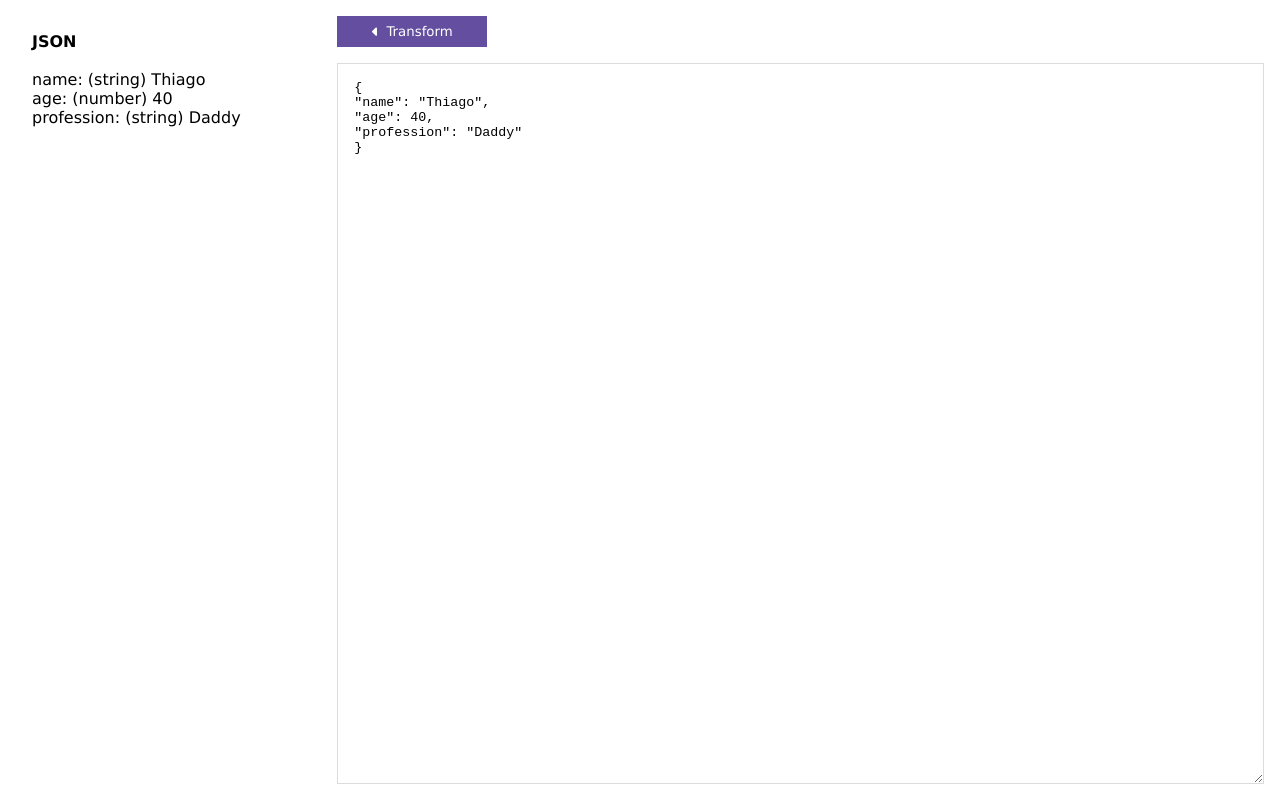
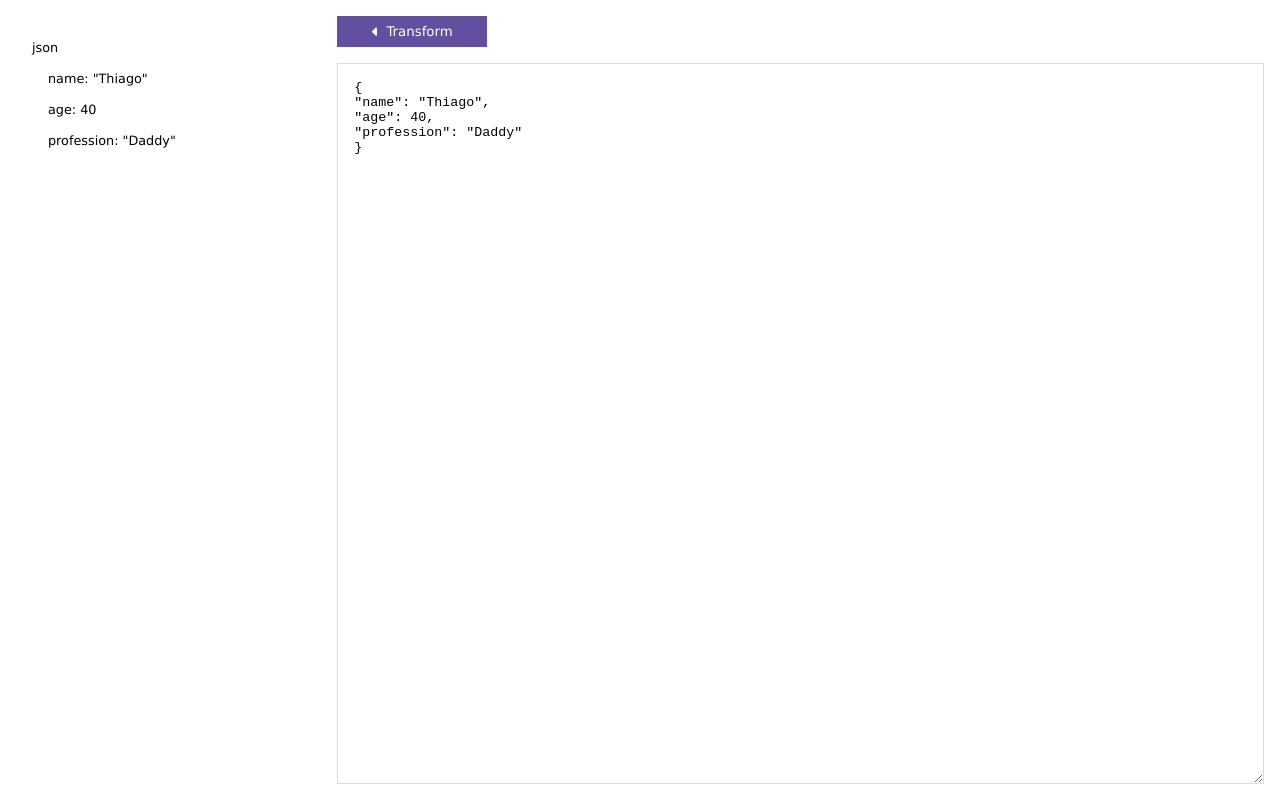
Before and after one commit to thiagoarantes/json2tree, a React (Vite) app: page / in a window 1280 px wide. Built offline with nearby package versions, Linux system fonts and the light colour scheme.

Commit message:
Functioning TreeView / no styling

```diff
--- a/package.json
+++ b/package.json
@@ -22,6 +22,7 @@
     "@types/node": "^20.1.0",
     "@types/react": "^18.0.28",
     "@types/react-dom": "^18.0.11",
+    "@types/uuid": "^9.0.1",
     "@typescript-eslint/eslint-plugin": "^5.57.1",
     "@typescript-eslint/parser": "^5.57.1",
     "@vitejs/plugin-react": "^4.0.0",
@@ -29,6 +30,7 @@
     "eslint-plugin-react-hooks": "^4.6.0",
     "eslint-plugin-react-refresh": "^0.3.4",
     "typescript": "^5.0.2",
+    "uuid": "^9.0.0",
     "vite": "^4.3.2"
   }
 }
--- a/src/components/JSONInput.tsx
+++ b/src/components/JSONInput.tsx
@@ -68,6 +68,14 @@ const JSONInput = (props: JSONInputProps) => {
   const [valid, setValid] = useState<boolean>(true);
 
   /**
+   * Adds double quotes to keys without it
+   */
+  function addQuotesToJSONKeys(jsonString: string): string {
+    const regex = /(?<!")\b(\w+)\b(?=:)/g;
+    return jsonString.replace(regex, '"$1"');
+  }
+
+  /**
    * Validate entered JSON is correct
    */
   const isJSON = (value: string): boolean => {
@@ -94,7 +102,8 @@ const JSONInput = (props: JSONInputProps) => {
    * Send valid JSON back to parent component
    */
   const handleValueUpdateToParent = () => {
-    isJSON(value) && handleUpdateToParent(value);
+    const newValue = addQuotesToJSONKeys(value);
+    isJSON(newValue) && handleUpdateToParent(newValue);
   };
 
   return (
--- a/src/components/TreeView.tsx
+++ b/src/components/TreeView.tsx
@@ -1,40 +1,20 @@
 import { styled } from "@/stitches";
 import { TreeViewProps } from "./types";
+import { TreeViewItem } from ".";
 
 const Container = styled("div", {
   width: "400px",
   border: "1px solid $gray500",
   p: "$2",
+  overflow: "auto",
 });
 
 const TreeView = (props: TreeViewProps) => {
   const { value } = props;
 
-  const formattedObj = JSON.parse(value);
-  const isArray = Array.isArray(formattedObj);
-
-  let returnArray: any[] = [];
-
-  if (isArray) {
-    formattedObj.forEach((item: any) => {
-      returnArray.push(["", formattedObj[item]]);
-    });
-  } else {
-    Object.keys(formattedObj).forEach((key: string) => {
-      returnArray.push([key, formattedObj[key]]);
-    });
-  }
-
   return (
     <Container>
-      <b>{isArray ? "Array" : "JSON"}</b>
-      <br />
-      <br />
-      {returnArray.map(([key, item]) => (
-        <div>
-          {key}: ({typeof item}) {item}
-        </div>
-      ))}
+      <TreeViewItem content={value} format="object" />
     </Container>
   );
 };
--- /dev/null
+++ b/src/components/TreeViewItem.tsx
@@ -0,0 +1,73 @@
+import { v4 as uuidv4 } from "uuid";
+import { styled } from "@/stitches";
+import { TreeViewItemProps } from "./types";
+
+const StyleTreeViewItem = styled("div", {
+  py: "$1",
+  fontSize: "0.8rem",
+
+  variants: {
+    variant: {
+      string: {},
+      number: {},
+      boolean: {},
+      json: {},
+      array: {},
+    },
+  },
+});
+
+const ChildrenContainer = styled("div", {
+  pl: "$2",
+});
+
+const TreeViewItem = (props: TreeViewItemProps) => {
+  const { title, content, format } = props;
+
+  const childrenArray: any[] = [];
+  const isObject = format === "object";
+  let finalFormat = format;
+
+  if (isObject) {
+    const formattedObj = JSON.parse(content);
+    const isArray = Array.isArray(formattedObj);
+
+    if (isArray) {
+      finalFormat = "array";
+
+      formattedObj.forEach((item: any) => {
+        childrenArray.push([undefined, item]);
+      });
+    } else {
+      finalFormat = "json";
+
+      Object.keys(formattedObj).forEach((key: string) => {
+        childrenArray.push([key, formattedObj[key]]);
+      });
+    }
+  }
+
+  return (
+    <>
+      {/** @todo solve "as any" here */}
+      <StyleTreeViewItem variant={finalFormat as any}>
+        {isObject ? finalFormat : !!title ? `${title}: ${content}` : content}
+      </StyleTreeViewItem>
+
+      {childrenArray.length > 0 && (
+        <ChildrenContainer>
+          {childrenArray.map(([childTitle, childContent]) => (
+            <TreeViewItem
+              key={uuidv4()}
+              title={childTitle}
+              content={isObject ? JSON.stringify(childContent) : childContent}
+              format={typeof childContent}
+            />
+          ))}
+        </ChildrenContainer>
+      )}
+    </>
+  );
+};
+
+export default TreeViewItem;
--- a/src/components/index.ts
+++ b/src/components/index.ts
@@ -1,2 +1,3 @@
 export { default as JSONInput } from "./JSONInput";
 export { default as TreeView } from "./TreeView";
+export { default as TreeViewItem } from "./TreeViewItem";
--- a/src/components/types.ts
+++ b/src/components/types.ts
@@ -7,3 +7,9 @@ export interface JSONInputProps extends basicProps {
 }
 
 export interface TreeViewProps extends basicProps {}
+
+export interface TreeViewItemProps {
+  title?: string;
+  content: any;
+  format: string;
+}
```
Also changed, not shown: 1 other file (tests, documents, lock files or other folders).
